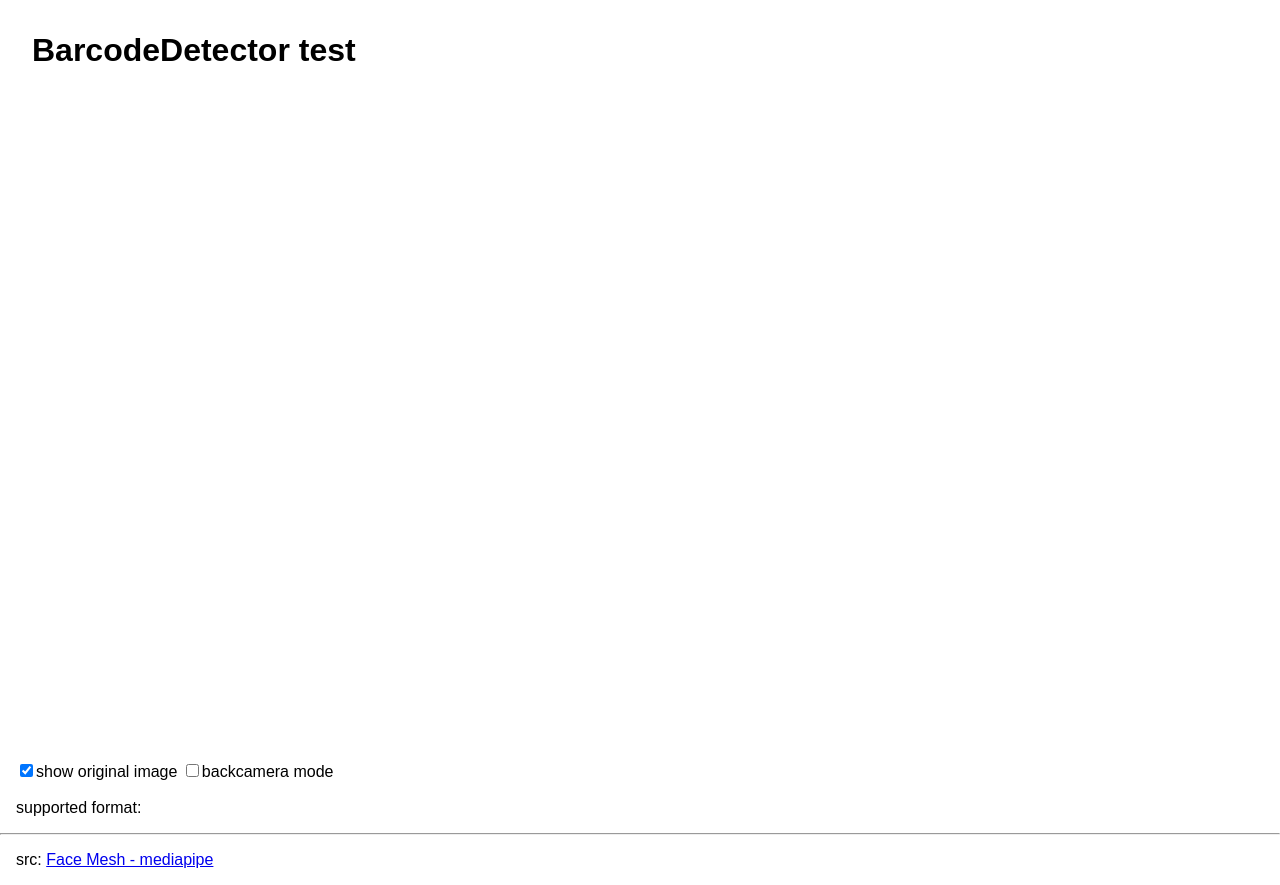
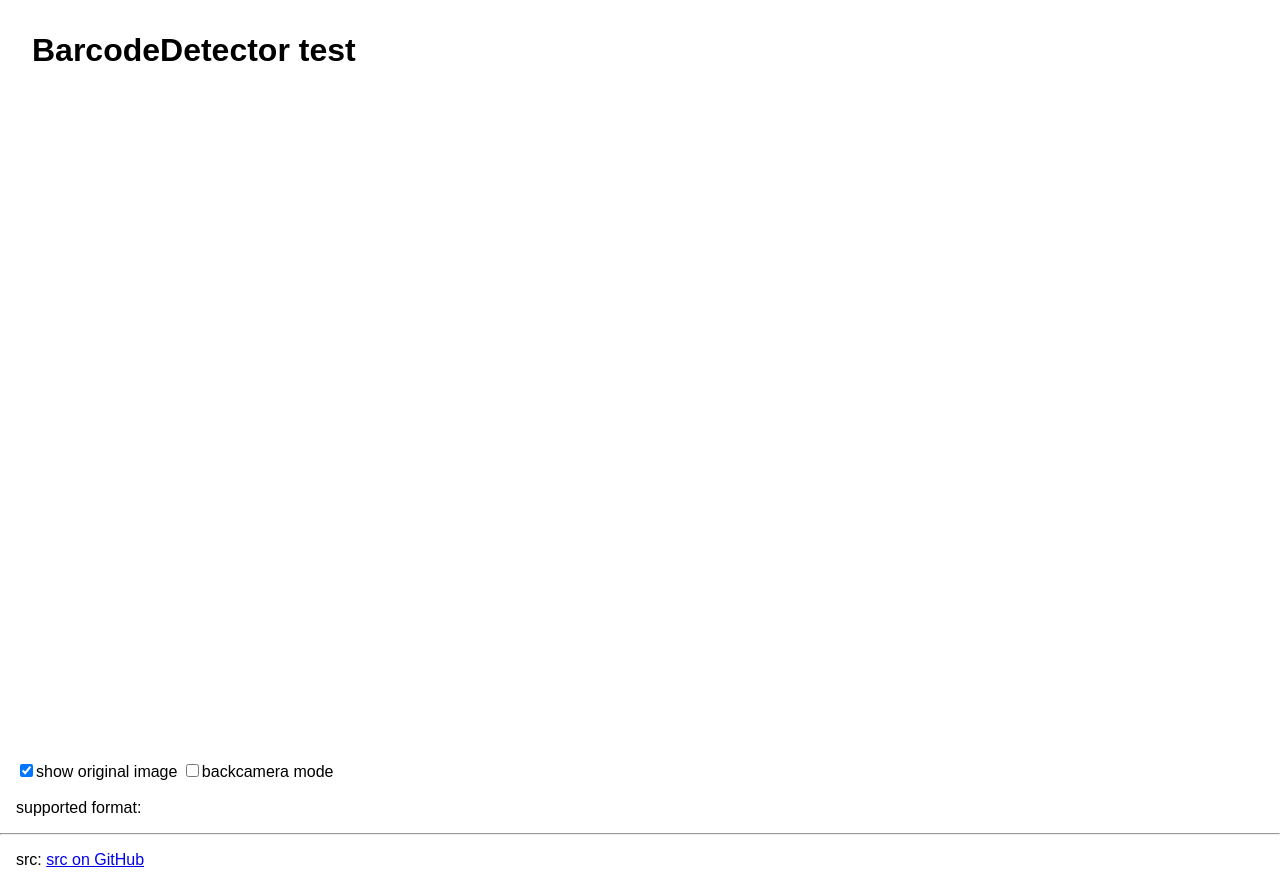
Before and after one commit to code4fukui/barcodedetector, a plain HTML site: page index.html in a window 1280 px wide. Drawn offline with Linux system fonts and the light colour scheme.

Commit message:
fix link

```diff
--- a/index.html
+++ b/index.html
@@ -19,7 +19,7 @@
 </div>
 <hr>
 <footer>
-src: <a href="https://google.github.io/mediapipe/solutions/face_mesh.html">Face Mesh - mediapipe</a><br>
+src: <a href="https://github.com/code4fukui/barcodedetector/">src on GitHub</a><br>
 </footer>
 
 <script type="module">
```
